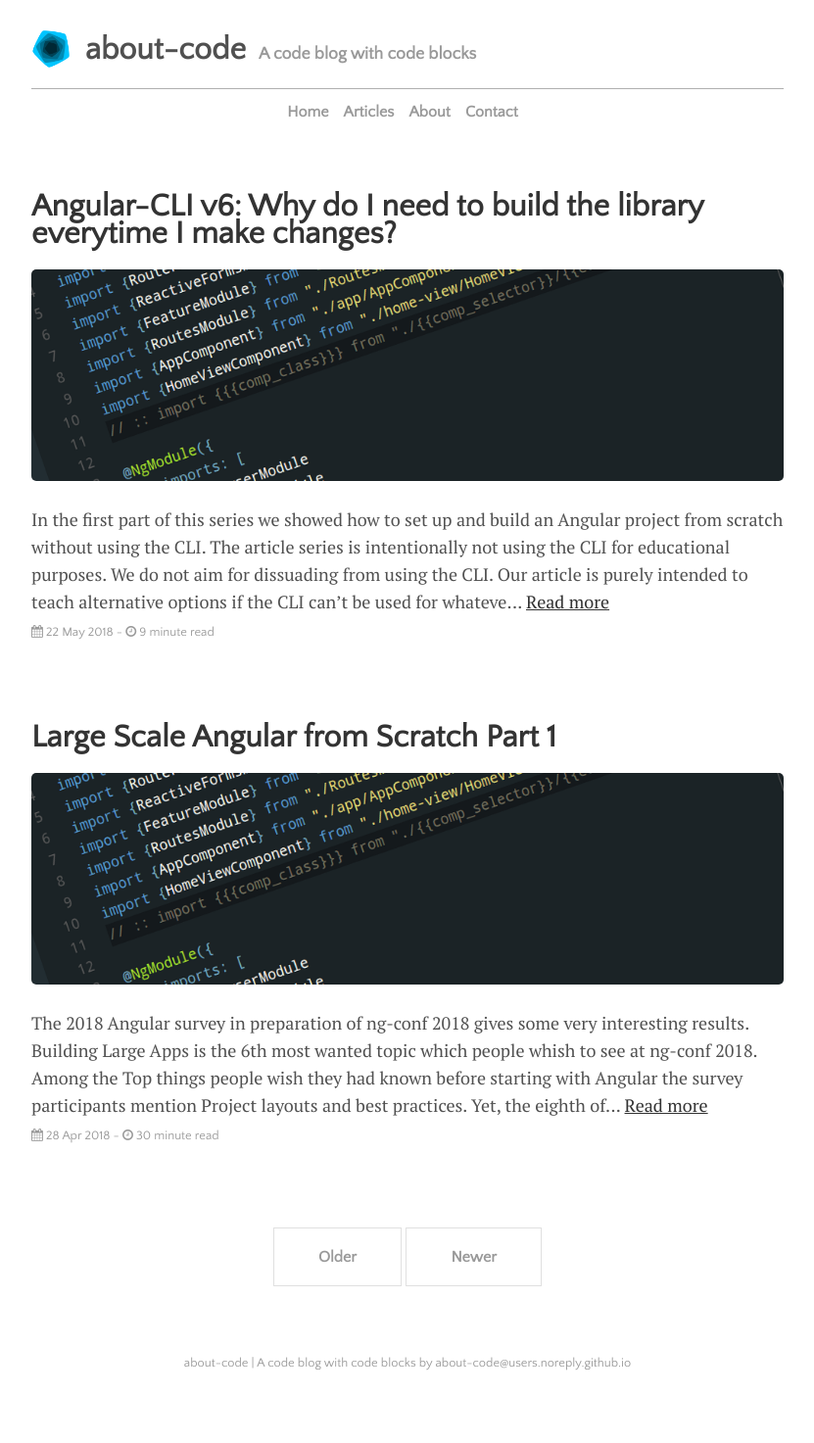
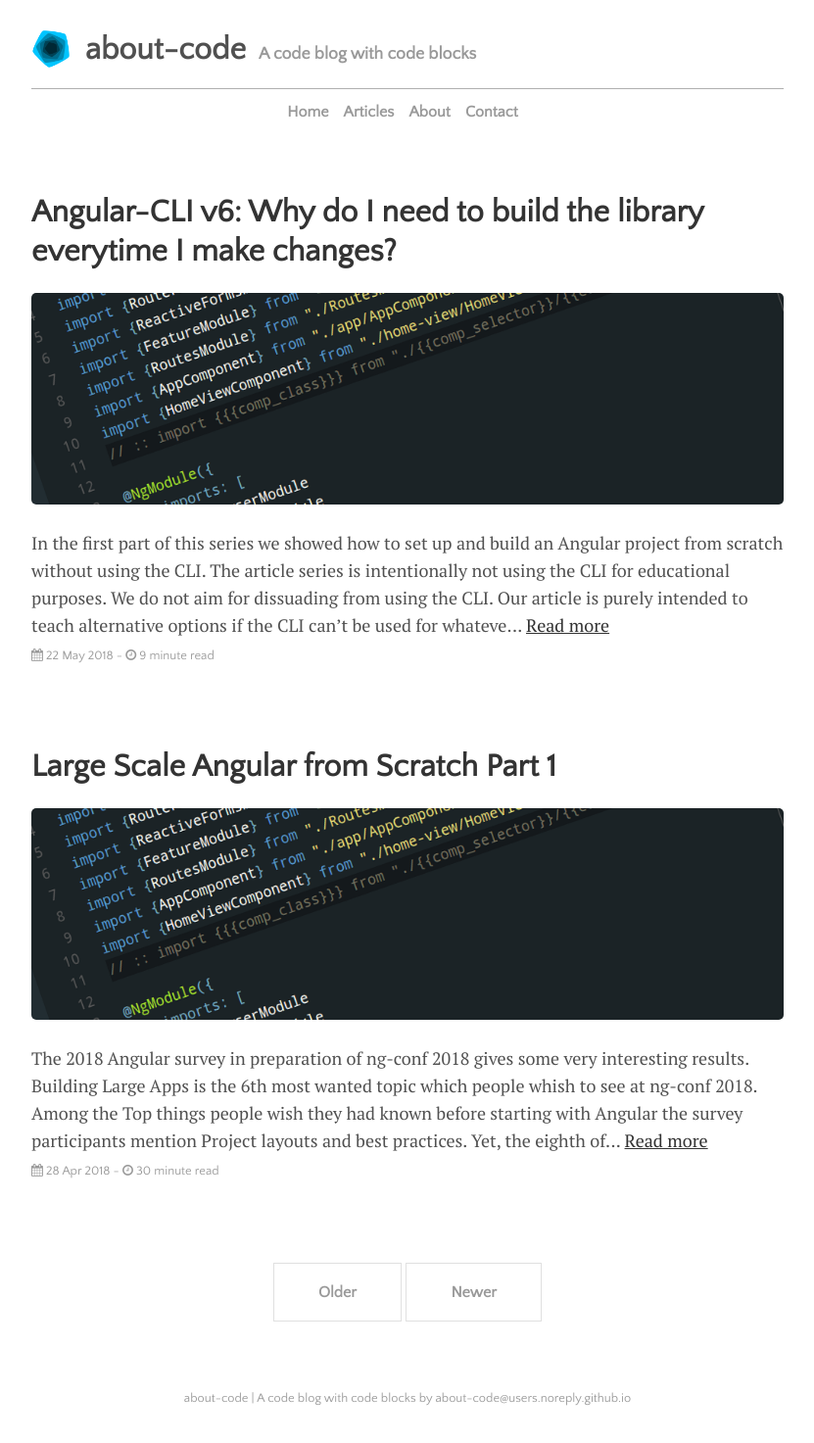
Before and after one commit to about-code/about-code.github.io, a Jekyll site: the page built from index.html, in a window 1280 px wide. Shown: the whole page at 98% size, without its empty margins (224-1055 px from the left). Built offline with Jekyll 4.4.1, drawn with Linux system fonts in a browser that asks for light colours; the list of posts is cut into pages by our own code; before the commit the page ends 1437 px from its top, so only the background shows below that.

Commit message:
Fix Line Height

```diff
--- a/_includes/head.html
+++ b/_includes/head.html
@@ -16,18 +16,20 @@
   <!-- Use Atom -->
   {% feed_meta %}
   <!-- Use RSS-2.0 -->
-  <!--<link href="{{ site.github.url }}/rss-feed.xml" type="application/rss+xml" rel="alternate" title="{{ site.title }} | {{ site.description }}"/>
-  //-->
+  <link href="{{ site.github.url }}/rss-feed.xml" type="application/rss+xml" rel="alternate" title="{{ site.title }} | {{ site.description }}"/>
+
 
   <link rel="stylesheet" href="https://fonts.googleapis.com/css?family=PT+Serif:400,400italic,700%7CPT+Sans:400">
   <link rel="stylesheet" href="https://fonts.googleapis.com/css?family=Source+Code+Pro">
   <link rel="stylesheet" href="https://fonts.googleapis.com/css?family=Quattrocento+Sans">
   <link rel="stylesheet" href="https://cdnjs.cloudflare.com/ajax/libs/font-awesome/4.7.0/css/font-awesome.min.css">
-
+  <!--
+  <link rel="stylesheet" href="{{ site.github.url }}/assets/css/googlefonts.css">
+  <link rel="stylesheet" href="{{ site.github.url }}/assets/css/fontawesome.min.css">
   <script type="text/javascript" async
     src="https://cdn.mathjax.org/mathjax/latest/MathJax.js?config=TeX-MML-AM_CHTML">
   </script>
-
+  -->
   <!-- Use Jekyll SEO plugin -->
   {% seo %}
 
--- a/assets/css/main.css
+++ b/assets/css/main.css
@@ -36,6 +36,7 @@ body {
 
 h1{
   font-size: 2rem;
+  line-height: 2.5rem;
 }
 
 h1 a {
```
